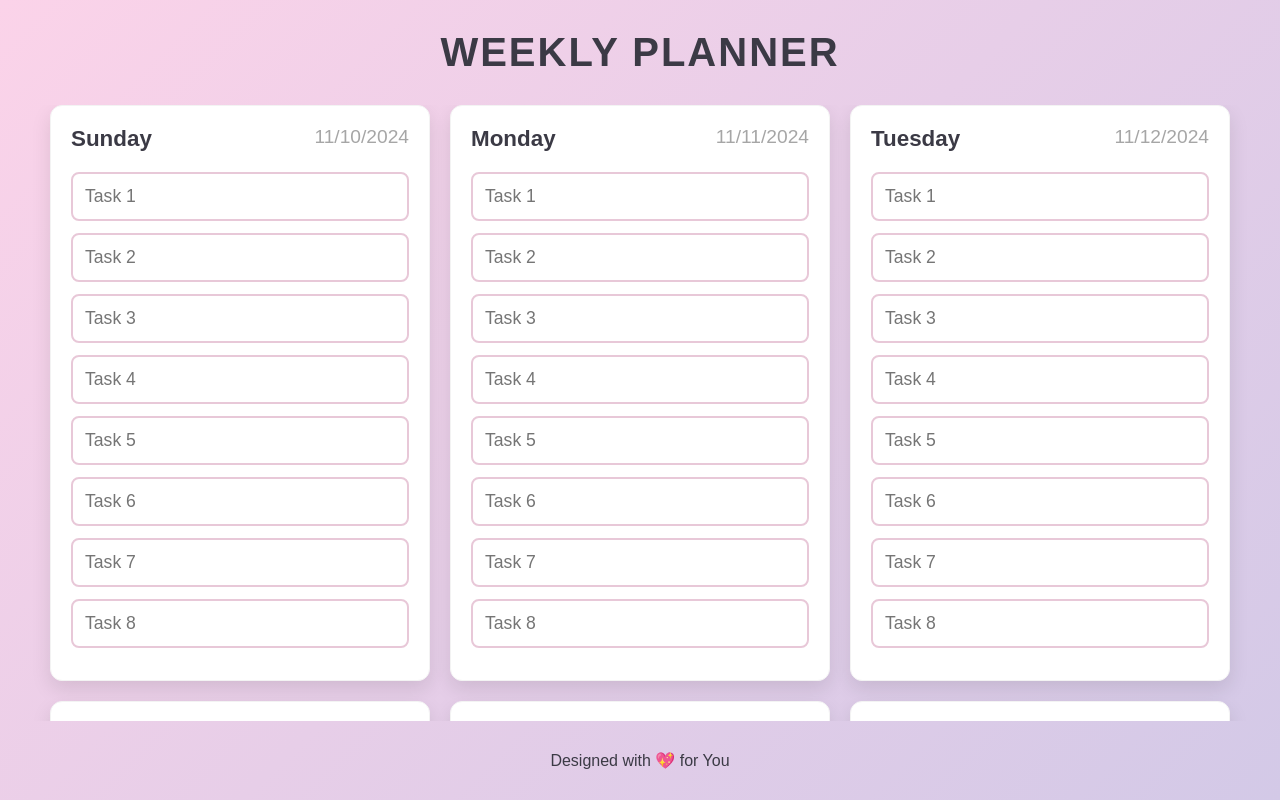
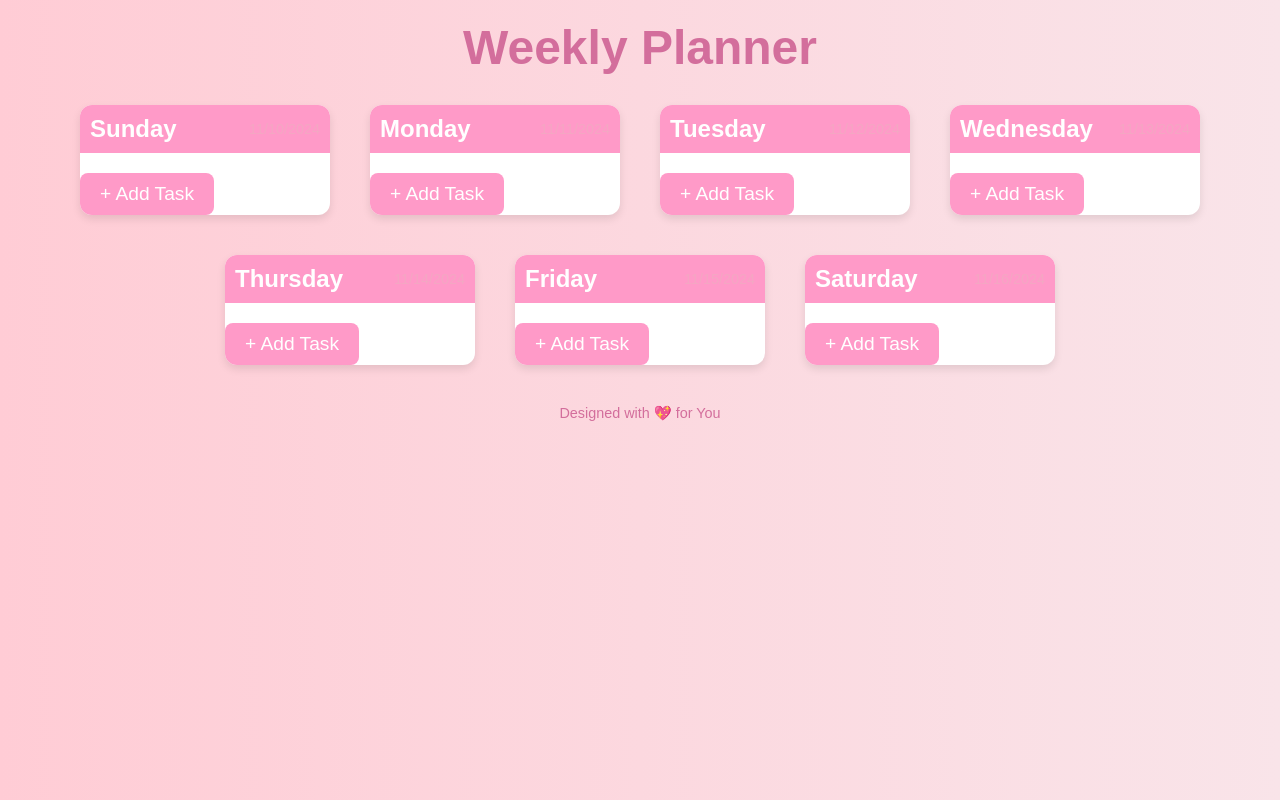
Before and after one commit to Sisamkele022/ToDoApp, a React (Create React App) app in the folder frontend/: page /weekly-wishlist in a window 1280 px wide. Built offline with nearby package versions, Linux system fonts and the light colour scheme.

Commit message:
This commit is for Weekly Planner local Stoarge

```diff
--- a/frontend/src/pages/WeeklyWishlist.js
+++ b/frontend/src/pages/WeeklyWishlist.js
@@ -26,30 +26,51 @@ const WeeklyPlanner = () => {
     const weekDates = getWeekDates();
     setCurrentWeek(weekDates);
 
-    // Initialize tasks for each day and notes
-    const daysOfWeek = ['Sunday', 'Monday', 'Tuesday', 'Wednesday', 'Thursday', 'Friday', 'Saturday', 'Notes'];
-    const initialTasks = {};
-    daysOfWeek.forEach((day) => {
-      initialTasks[day] = day === 'Notes' ? '' : Array(8).fill(''); // Notes have a single string; others have 8 tasks
-    });
-
-    setTasks(initialTasks);
+    // Load tasks from localStorage
+    const savedTasks = JSON.parse(localStorage.getItem('weeklyTasks'));
+    if (savedTasks) {
+      setTasks(savedTasks);
+    } else {
+      const initialTasks = {};
+      weekDates.forEach(date => {
+        const day = date.toLocaleString('en-us', { weekday: 'long' });
+        initialTasks[day] = [];
+      });
+      setTasks(initialTasks);
+    }
   }, []);
 
   // Handle task input change
   const handleChange = (day, index, value) => {
-    setTasks((prevTasks) => ({
-      ...prevTasks,
-      [day]: day === 'Notes'
-        ? value // Update notes as a string
-        : prevTasks[day].map((task, i) => (i === index ? value : task)), // Update tasks for specific day
-    }));
+    const updatedTasks = { ...tasks };
+    updatedTasks[day][index].text = value;
+    setTasks(updatedTasks);
+    localStorage.setItem('weeklyTasks', JSON.stringify(updatedTasks)); // Save updated tasks to localStorage
   };
 
-  // Save tasks to localStorage when they change
-  useEffect(() => {
-    localStorage.setItem('weeklyTasks', JSON.stringify(tasks));
-  }, [tasks]);
+  // Add a new task
+  const handleAddTask = (day) => {
+    const updatedTasks = { ...tasks };
+    updatedTasks[day] = [...updatedTasks[day], { text: '', completed: false }];
+    setTasks(updatedTasks);
+    localStorage.setItem('weeklyTasks', JSON.stringify(updatedTasks)); // Save updated tasks to localStorage
+  };
+
+  // Delete a task
+  const handleDeleteTask = (day, index) => {
+    const updatedTasks = { ...tasks };
+    updatedTasks[day] = updatedTasks[day].filter((_, i) => i !== index);
+    setTasks(updatedTasks);
+    localStorage.setItem('weeklyTasks', JSON.stringify(updatedTasks)); // Save updated tasks to localStorage
+  };
+
+  // Mark task as completed
+  const handleToggleCompleted = (day, index) => {
+    const updatedTasks = { ...tasks };
+    updatedTasks[day][index].completed = !updatedTasks[day][index].completed;
+    setTasks(updatedTasks);
+    localStorage.setItem('weeklyTasks', JSON.stringify(updatedTasks)); // Save updated tasks to localStorage
+  };
 
   // Ensure currentWeek has been set before rendering
   if (currentWeek.length === 0) {
@@ -64,29 +85,26 @@ const WeeklyPlanner = () => {
           <DayContainer key={idx}>
             <DayHeader>
               <DayTitle>{day}</DayTitle>
-              <DateTitle>
-                {day !== 'Notes' && currentWeek[idx]
-                  ? currentWeek[idx].toLocaleDateString()
-                  : ''}
-              </DateTitle>
+              <DateTitle>{currentWeek[idx] ? currentWeek[idx].toLocaleDateString() : 'Loading...'}</DateTitle>
             </DayHeader>
-            {day === 'Notes' ? (
-              <NotesInput
-                placeholder="Add your weekly notes here..."
-                value={tasks['Notes']}
-                onChange={(e) => handleChange('Notes', 0, e.target.value)}
-              />
-            ) : (
-              tasks[day]?.map((task, index) => (
+            {tasks[day].map((task, index) => (
+              <TaskRow key={index}>
                 <TaskInput
-                  key={index}
                   type="text"
-                  value={task}
+                  value={task.text}
                   onChange={(e) => handleChange(day, index, e.target.value)}
                   placeholder={`Task ${index + 1}`}
+                  completed={task.completed}
                 />
-              ))
-            )}
+                <CompleteCheckbox
+                  type="checkbox"
+                  checked={task.completed}
+                  onChange={() => handleToggleCompleted(day, index)}
+                />
+                <DeleteButton onClick={() => handleDeleteTask(day, index)}>❌</DeleteButton>
+              </TaskRow>
+            ))}
+            <AddTaskButton onClick={() => handleAddTask(day)}>+ Add Task</AddTaskButton>
           </DayContainer>
         ))}
       </PlannerGrid>
@@ -97,103 +115,148 @@ const WeeklyPlanner = () => {
 
 export default WeeklyPlanner;
 
-// Styled Components
+// Styled components with pastel pink colors and animations
 const PlannerContainer = styled.div`
   display: flex;
   flex-direction: column;
   align-items: center;
-  padding: 30px;
-  background: linear-gradient(135deg, #fbd3e9, #d3c9e7);
-  height: 100vh;
-  font-family: 'Poppins', sans-serif;
-  overflow-y: auto;
+  padding: 20px;
+  background: linear-gradient(to right, #ffccd5, #f9e4e9);
+  min-height: 100vh;
 `;
 
-const Title = styled.h2`
-  font-size: 2.5rem;
-  color: #3b3a45;
-  margin-bottom: 30px;
-  text-transform: uppercase;
-  letter-spacing: 2px;
+const Title = styled.h1`
   text-align: center;
-  font-weight: bold;
+  font-size: 3rem;
+  color: #d36e9c;
+  margin-bottom: 20px;
+  animation: fadeIn 1s ease-in-out;
 `;
 
 const PlannerGrid = styled.div`
-  display: grid;
-  grid-template-columns: repeat(3, 1fr);
+  display: flex;
+  flex-wrap: wrap;
+  justify-content: center;
+  width: 100%;
   gap: 20px;
-  width: 100%;
-  padding: 0 20px;
-  overflow-y: auto;
 `;
 
 const DayContainer = styled.div`
+  width: 250px;
+  margin: 10px;
+  border-radius: 12px;
   background-color: #ffffff;
-  border-radius: 12px;
-  padding: 20px;
-  box-shadow: 0 8px 20px rgba(0, 0, 0, 0.1);
-  display: flex;
-  flex-direction: column;
-  transition: transform 0.3s ease-in-out;
-  border: 1px solid #f3f3f3;
+  box-shadow: 0 4px 8px rgba(0, 0, 0, 0.1);
+  overflow: hidden;
+  transition: transform 0.3s ease;
 
   &:hover {
-    transform: scale(1.05);
+    transform: translateY(-10px);
   }
 `;
 
 const DayHeader = styled.div`
   display: flex;
   justify-content: space-between;
-  margin-bottom: 20px;
+  align-items: center;
+  background-color: #ff9ac8;
+  color: white;
+  padding: 10px;
 `;
 
-const DayTitle = styled.h3`
-  font-size: 1.4rem;
-  color: #3b3a45;
-  font-weight: bold;
+const DayTitle = styled.h2`
+  font-size: 1.5rem;
+  margin: 0;
 `;
 
-const DateTitle = styled.p`
-  font-size: 1.2rem;
-  color: #a6a6a6;
+const DateTitle = styled.span`
+  font-size: 0.9rem;
+  color: #f4a6c3;
+`;
+
+const TaskRow = styled.div`
+  display: flex;
+  align-items: center;
+  margin: 10px 0;
+  animation: slideIn 0.5s ease;
 `;
 
 const TaskInput = styled.input`
-  width: 100%;
-  padding: 12px;
-  border: 2px solid #e8c8d8;
-  border-radius: 8px;
-  font-size: 1.1rem;
-  margin-bottom: 12px;
-  transition: border-color 0.3s ease;
+  flex: 1;
+  padding: 10px;
+  margin-right: 10px;
+  border: 1px solid #ff9ac8;
+  border-radius: 6px;
+  outline: none;
+  background-color: #f9e4e9;
+  transition: all 0.3s ease;
 
   &:focus {
-    outline: none;
-    border-color: #f76b8a;
+    border-color: #d36e9c;
   }
 `;
 
-const NotesInput = styled.textarea`
-  width: 100%;
-  padding: 15px;
-  border: 2px solid #e8c8d8;
-  border-radius: 8px;
-  font-size: 1.1rem;
-  resize: none;
-  min-height: 150px;
-  transition: border-color 0.3s ease;
+const CompleteCheckbox = styled.input`
+  margin-right: 10px;
+  transform: scale(1.5);
+  cursor: pointer;
+`;
 
-  &:focus {
-    outline: none;
-    border-color: #f76b8a;
+const DeleteButton = styled.button`
+  background: #ff5c8d;
+  color: white;
+  border: none;
+  padding: 5px 10px;
+  cursor: pointer;
+  border-radius: 4px;
+  transition: background-color 0.3s ease;
+
+  &:hover {
+    background-color: #e04e75;
   }
 `;
 
-const Footer = styled.div`
+const AddTaskButton = styled.button`
+  margin-top: 20px;
+  background-color: #ff9ac8;
+  color: white;
+  padding: 10px 20px;
+  font-size: 1.2rem;
+  border-radius: 8px;
+  cursor: pointer;
+  border: none;
+  transition: all 0.3s ease;
+
+  &:hover {
+    background-color: #d36e9c;
+    transform: scale(1.05);
+  }
+`;
+
+const Footer = styled.footer`
   margin-top: 30px;
-  color: #3b3a45;
-  font-size: 1rem;
-  text-align: center;
+  font-size: 0.9rem;
+  color: #d36e9c;
 `;
+
+const fadeIn = `
+  @keyframes fadeIn {
+    from {
+      opacity: 0;
+    }
+    to {
+      opacity: 1;
+    }
+  }
+`;
+
+const slideIn = `
+  @keyframes slideIn {
+    from {
+      transform: translateX(-100%);
+    }
+    to {
+      transform: translateX(0);
+    }
+  }
+`;
```
